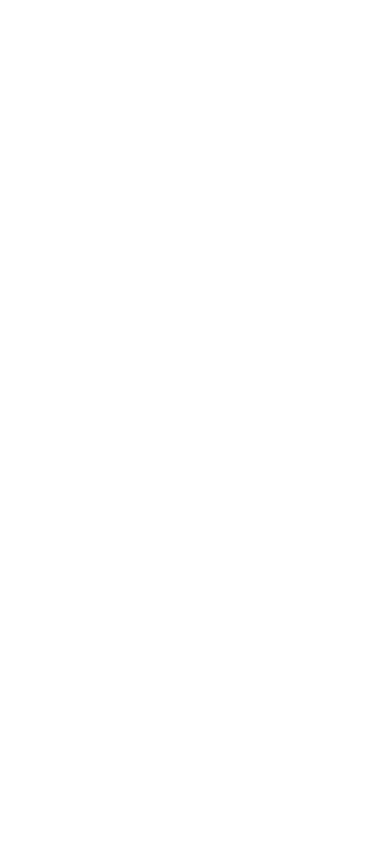
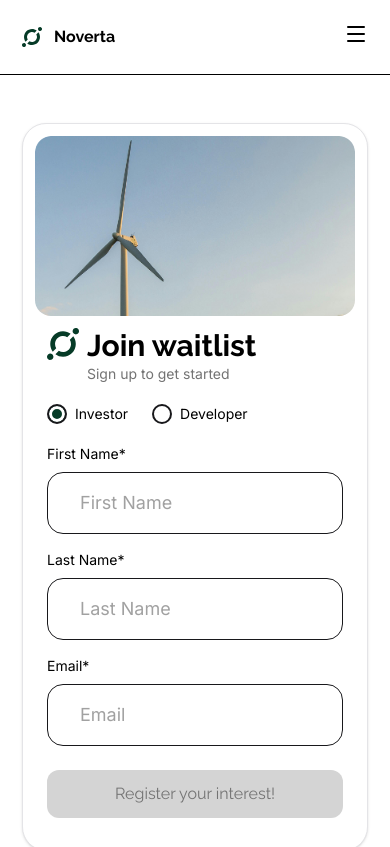
Before and after one commit to GPapagiannopoulos/enterpreneurial_journey, a React (Vite) app in the folder frontend/: page /contactus in a window 390 px wide. Shown: the top 847 px of the page. Built offline with nearby package versions, Linux system fonts and the light colour scheme.

Commit message:
feat: complete mobile version

```diff
--- a/frontend/src/pages/ContactUs/ContactUs.mobile.tsx
+++ b/frontend/src/pages/ContactUs/ContactUs.mobile.tsx
@@ -1,3 +1,15 @@
+import Footer from "../../components/layout/Mobile/Footer";
+import Navbar from "../../components/layout/Mobile/Navbar";
+import ContactForm from "../../sections/ContactUs/Mobile/ContactForm";
+import CTASection from "../../sections/Home/Mobile/CTASection";
+
 export default function ContactUs() {
-  return <section></section>;
+  return (
+    <section>
+      <Navbar />
+      <ContactForm />
+      <CTASection />
+      <Footer />
+    </section>
+  );
 }
--- a/frontend/src/pages/UnderConstruction/UnderConstruction.desktop.tsx
+++ b/frontend/src/pages/UnderConstruction/UnderConstruction.desktop.tsx
@@ -18,7 +18,7 @@
         </p>
         <Button
           label="Back to Home"
-          variant="primary"
+          variant="secondary"
           onClick={() => navigate("/")}
         />
       </div>
--- a/frontend/src/pages/UnderConstruction/UnderConstruction.mobile.tsx
+++ b/frontend/src/pages/UnderConstruction/UnderConstruction.mobile.tsx
@@ -1,3 +1,28 @@
+import { useNavigate } from "react-router-dom";
+import Footer from "../../components/layout/Mobile/Footer";
+import Navbar from "../../components/layout/Mobile/Navbar";
+import Button from "../../components/ui/Button";
+
 export default function UnderConstruction() {
-  return <section></section>;
+  const navigate = useNavigate();
+
+  return (
+    <div className="min-h-screen px-5.5 flex flex-col">
+      <Navbar />
+      <div className="flex-1 flex flex-col items-center justify-center text-center gap-6">
+        <h1 className="text-5xl font-bold font-raleway text-black">
+          Coming <span className="text-green-700">Soon</span>
+        </h1>
+        <p className="text-neutral-500 text-base font-inter max-w-xs">
+          We're still building this page. Check back soon.
+        </p>
+        <Button
+          label="Back to Home"
+          variant="secondary"
+          onClick={() => navigate("/")}
+        />
+      </div>
+      <Footer />
+    </div>
+  );
 }
--- /dev/null
+++ b/frontend/src/sections/ContactUs/Mobile/ContactForm.tsx
@@ -0,0 +1,181 @@
+import { useState, type SubmitEventHandler } from "react";
+import InputField from "../../../components/ui/InputField";
+import { useLocation, useNavigate } from "react-router-dom";
+import type { registrationPayload } from "../../../api/types";
+import { registerInterest } from "../../../api/auth";
+import logo from "../../../assets/icons/Navbar/Logo.svg";
+import waitlistImage from "../../../assets/icons/ContactUs/WindTurbine.png";
+
+export default function ContactForm() {
+  const navigate = useNavigate();
+  const location = useLocation();
+
+  const [role, setRole] = useState<string>("Investor");
+  const [emailAddress, setEmailAddress] = useState<string>(
+    location.state?.email ?? "",
+  );
+  const [firstName, setFirstName] = useState<string>("");
+  const [lastName, setLastName] = useState<string>("");
+  const [message, setMessage] = useState<string>("");
+  const [error, setError] = useState<string | null>(null);
+  const [success, setSuccess] = useState(false);
+
+  const emailRegex = /^[^\s@]+@[^\s@]+\.[^\s@]+$/;
+
+  const isFormValid =
+    firstName.trim() !== "" &&
+    lastName.trim() !== "" &&
+    emailRegex.test(emailAddress) &&
+    (role === "Investor" || message.trim() !== "");
+
+  const RegisterInterest: SubmitEventHandler<HTMLFormElement> = async (e) => {
+    e.preventDefault();
+    setError(null);
+
+    if (!emailRegex.test(emailAddress)) {
+      setError(
+        "This does not look like a valid email address. Please try again.",
+      );
+      return;
+    }
+
+    const newUserInterest: registrationPayload = {
+      firstName,
+      lastName,
+      emailAddress,
+      role,
+    };
+
+    try {
+      await registerInterest(newUserInterest);
+      setSuccess(true);
+    } catch (error) {
+      if (error instanceof Error) setError(error.message);
+    }
+  };
+
+  return (
+    <section className="flex justify-center px-5.5 pt-12 pb-16">
+      <div className="bg-white border border-zinc-200 rounded-3xl shadow-sm overflow-hidden flex flex-col w-full">
+        <div className="p-3">
+          <img
+            src={waitlistImage}
+            alt=""
+            className="w-full aspect-video object-cover object-top rounded-2xl"
+          />
+        </div>
+
+        <div className="flex flex-col gap-5 px-6 pb-8">
+          <div className="flex items-start gap-2">
+            <img src={logo} alt="Noverta" className="h-8 w-8" />
+            <div className="flex flex-col">
+              <h1 className="text-black text-3xl font-bold font-raleway">
+                Join waitlist
+              </h1>
+              <p className="text-neutral-500 text-sm font-inter">
+                Sign up to get started
+              </p>
+            </div>
+          </div>
+
+          <div className="flex items-center gap-6">
+            <label className="flex items-center gap-2 text-sm font-inter">
+              <input
+                type="radio"
+                name="role"
+                value="Investor"
+                checked={role === "Investor"}
+                onChange={() => setRole("Investor")}
+                className="w-5 h-5 appearance-none rounded-full border-2 border-zinc-900 checked:bg-[#063B27] checked:shadow-[inset_0_0_0_3px_white]"
+              />
+              Investor
+            </label>
+            <label className="flex items-center gap-2 text-sm font-inter">
+              <input
+                type="radio"
+                name="role"
+                value="Developer"
+                checked={role === "Developer"}
+                onChange={() => setRole("Developer")}
+                className="w-5 h-5 appearance-none rounded-full border-2 border-zinc-900 checked:bg-[#063B27] checked:shadow-[inset_0_0_0_3px_white]"
+              />
+              Developer
+            </label>
+          </div>
+
+          <form onSubmit={RegisterInterest} className="flex flex-col gap-4">
+            <InputField
+              label="First Name"
+              type="text"
+              value={firstName}
+              placeholder="First Name"
+              onChange={(e) => setFirstName(e.target.value)}
+              required={true}
+            />
+            <InputField
+              label="Last Name"
+              type="text"
+              value={lastName}
+              placeholder="Last Name"
+              onChange={(e) => setLastName(e.target.value)}
+              required={true}
+            />
+            <InputField
+              label="Email"
+              type="email"
+              value={emailAddress}
+              placeholder="Email"
+              onChange={(e) => setEmailAddress(e.target.value)}
+              required={true}
+            />
+            {role === "Developer" && (
+              <InputField
+                label="Message"
+                type="text"
+                placeholder="Tell us about your project"
+                value={message}
+                onChange={(e) => setMessage(e.target.value)}
+                required={true}
+              />
+            )}
+
+            {error && (
+              <div className="p-3 bg-red-50 text-red-500 text-sm rounded-lg border border-red-200">
+                {error}
+              </div>
+            )}
+
+            <button
+              type="submit"
+              disabled={!isFormValid}
+              className={`mt-2 w-full rounded-xl py-3 font-raleway text-base transition-colors duration-200 ${
+                isFormValid
+                  ? "bg-[#063B27] text-white"
+                  : "bg-neutral-300 text-neutral-500 cursor-not-allowed"
+              }`}
+            >
+              Register your interest!
+            </button>
+          </form>
+
+          {success && (
+            <div className="fixed inset-0 bg-black/50 flex items-center justify-center z-50 px-6">
+              <div className="bg-white rounded-xl p-8 text-center max-w-sm">
+                <h2 className="font-bold text-xl mb-2">You're on the list!</h2>
+                <p className="text-gray-500 mb-6">
+                  We'll be in touch when we launch.
+                </p>
+                <button
+                  className="bg-gray-200 transition-colors duration-200 ease-in-out hover:bg-white hover:text-green-600 hover:border-gray-300 border rounded-3xl py-1 px-6 my-1"
+                  onClick={() => navigate("/")}
+                >
+                  Back to Home
+                </button>
+              </div>
+            </div>
+          )}
+        </div>
+      </div>
+    </section>
+  );
+}
```
